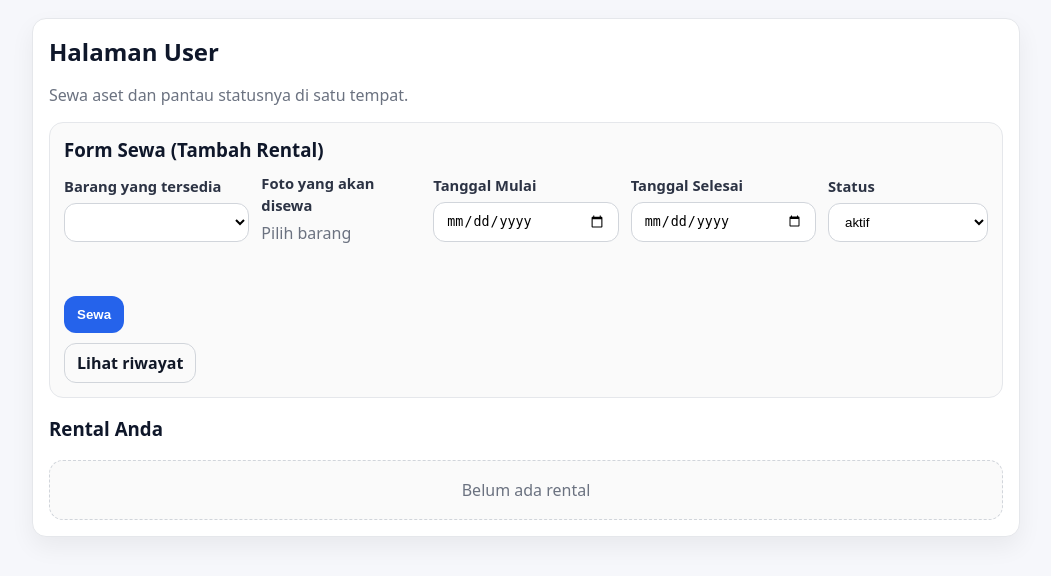
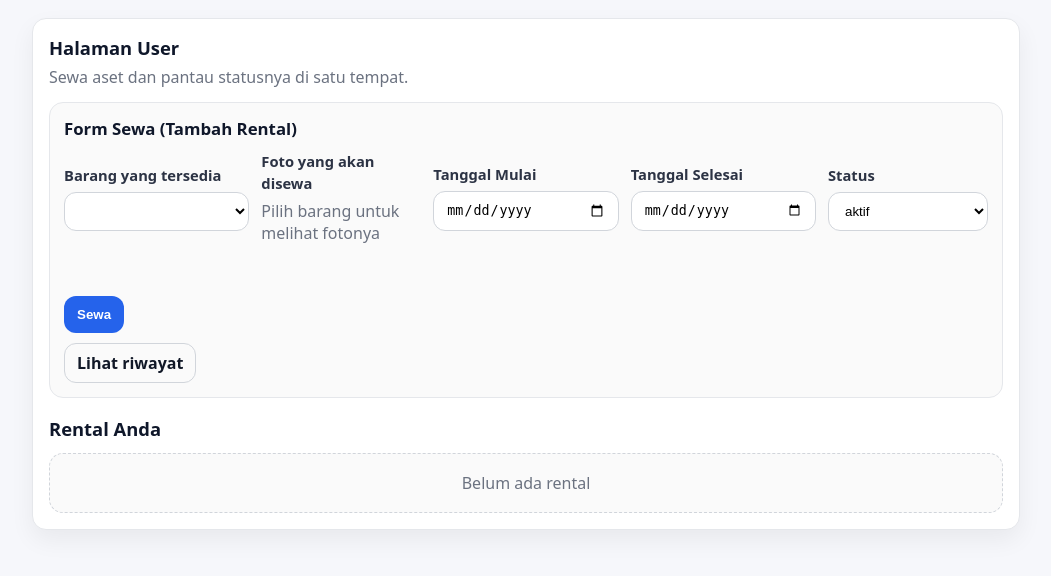
Before and after one commit to arkaperamanta-eng/rental-app, a Flask app: page /user in a window 1280 px wide. Shown: the part 66-642 px from the top of the page, without its empty margins (114-1165 px from the left). Run offline with Flask 3, Linux system fonts and the light colour scheme; a user stored in the database is signed in; lists and menus that the app fills with data are empty.

Commit message:
Update fitur tambah barang dan foto

```diff
--- a/templates/admin.html
+++ b/templates/admin.html
@@ -2,8 +2,9 @@
 {% block title %}Admin - Rental App{% endblock %}
 
 {% block content %}
-  <h2>Halaman Admin</h2>
-  <p class="muted">Admin menambahkan barang yang akan disewakan dan mengelola rental.</p>
+  <h2 class="section-title">Halaman Admin</h2>
+  <p class="section-subtitle page-intro">Admin menambahkan barang yang akan disewakan dan mengelola rental.</p>
+
 
   <div class="card" style="padding:12px; margin-top:12px; background:#fafafa;">
     <p style="margin:0"><strong>Login admin default:</strong> admin / admin123</p>
--- a/templates/base.html
+++ b/templates/base.html
@@ -126,8 +126,29 @@
 
     label { font-weight: 600; font-size: 0.92rem; color: rgba(15, 23, 42, 0.88); }
 
+    /* Reusable UI helpers (reduce inline styles) */
+    .page-intro { margin-top: 0; }
+    .section-title { margin: 0 0 6px 0; font-size: 1.15rem; }
+    .section-subtitle { margin: 0 0 14px 0; color: var(--muted); }
+
+    .form-card {
+      margin-top: 12px;
+      padding: 14px;
+      background: #fafafa;
+      border-radius: 14px;
+      border: 1px solid var(--border);
+    }
+
+    .mt-0 { margin-top: 0 !important; }
+    .mt-8 { margin-top: 8px !important; }
+    .mt-10 { margin-top: 10px !important; }
+    .mt-12 { margin-top: 12px !important; }
+    .mt-16 { margin-top: 16px !important; }
+    .mt-18 { margin-top: 18px !important; }
+
     input, select, textarea {
       padding: 10px 12px;
+
       border-radius: 12px;
       border: 1px solid #d1d5db;
       width: 100%;
--- a/templates/user.html
+++ b/templates/user.html
@@ -2,13 +2,14 @@
 {% block title %}User - Rental App{% endblock %}
 
 {% block content %}
-  <h2>Halaman User</h2>
-  <p class="muted">Sewa aset dan pantau statusnya di satu tempat.</p>
+  <h2 class="section-title">Halaman User</h2>
+  <p class="section-subtitle page-intro">Sewa aset dan pantau statusnya di satu tempat.</p>
 
-  <div style="margin-top:12px; padding:14px; background:#fafafa; border-radius:14px; border:1px solid var(--border);">
-    <h3 style="margin:0 0 10px 0">Form Sewa (Tambah Rental)</h3>
+  <div class="form-card">
+    <h3 class="section-title" style="margin:0 0 10px 0; font-size:1.05rem;">Form Sewa (Tambah Rental)</h3>
 
-    <form method="post" action="{{ url_for('user_rentals_add') }}" class="row" style="margin-top:6px;">
+    <form method="post" action="{{ url_for('user_rentals_add') }}" class="row mt-8">
+
       <div style="flex:2">
         <label>Barang yang tersedia</label>
         <div class="field">
@@ -28,10 +29,11 @@
           <img
             id="item_foto_preview"
             src=""
-            alt="preview"
-            style="width:140px; height:90px; object-fit:cover; border-radius:10px; border:1px solid var(--border); display:none;" />
-          <div id="item_foto_placeholder" class="muted" style="margin-top:6px; display:block;">Pilih barang</div>
+            alt="Foto yang akan disewa"
+            style="width:140px; height:90px; object-fit:cover; border-radius:10px; border:1px solid var(--border); display:none; background:#fff;" />
+          <div id="item_foto_placeholder" class="muted" style="margin-top:6px; display:block;">Pilih barang untuk melihat fotonya</div>
         </div>
+
       </div>
 
       <script>
@@ -100,7 +102,8 @@
     </div>
   </div>
 
-  <h3 style="margin-top:18px">Rental Anda</h3>
+  <h3 style="margin-top:18px" class="section-title">Rental Anda</h3>
+
 
   {% if rentals and rentals|length > 0 %}
     <div style="margin-top:12px;">
```
Also changed, not shown: TODO.md (+5 -8 lines), templates/login.html (+6 -5 lines), templates/register.html (+4 -4 lines), app.db, static/images/BMW_20260605132059.png (deleted), static/images/bmw_20260605111703.png (deleted), static/images/fkf_20260605112226.png (deleted).
